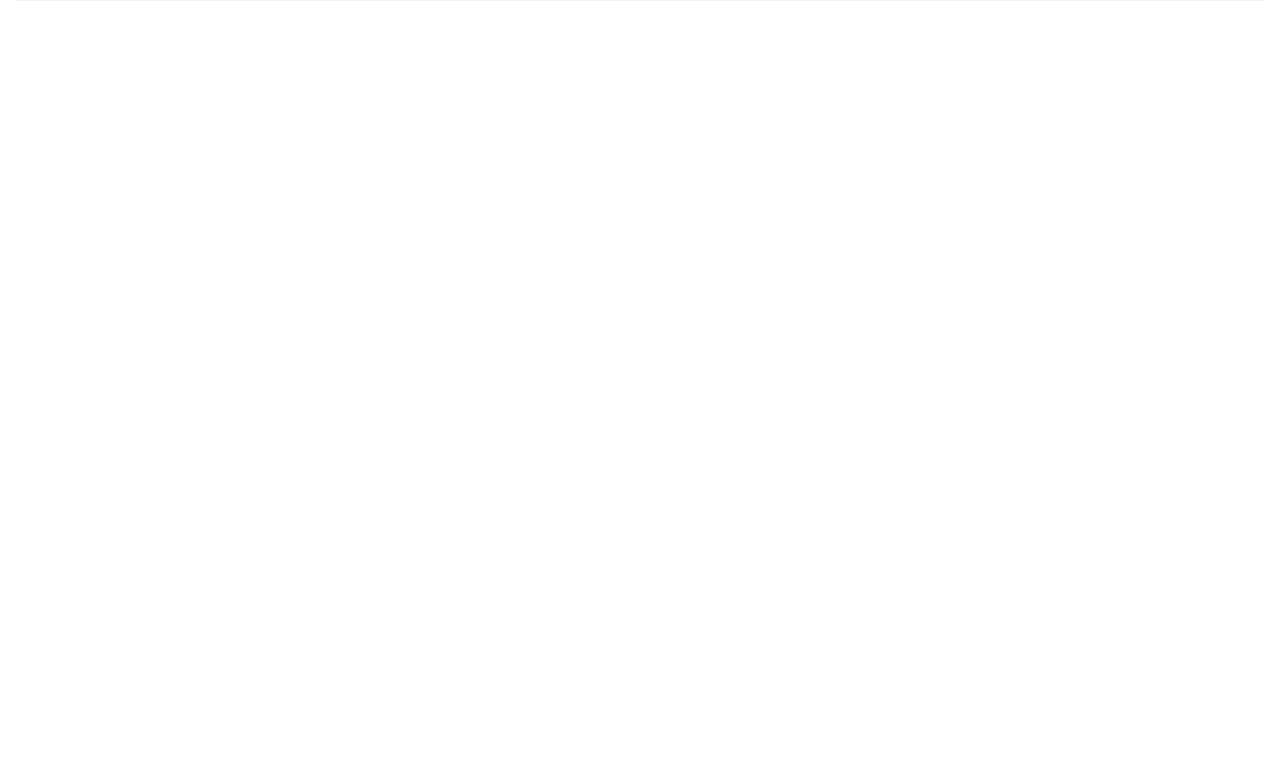
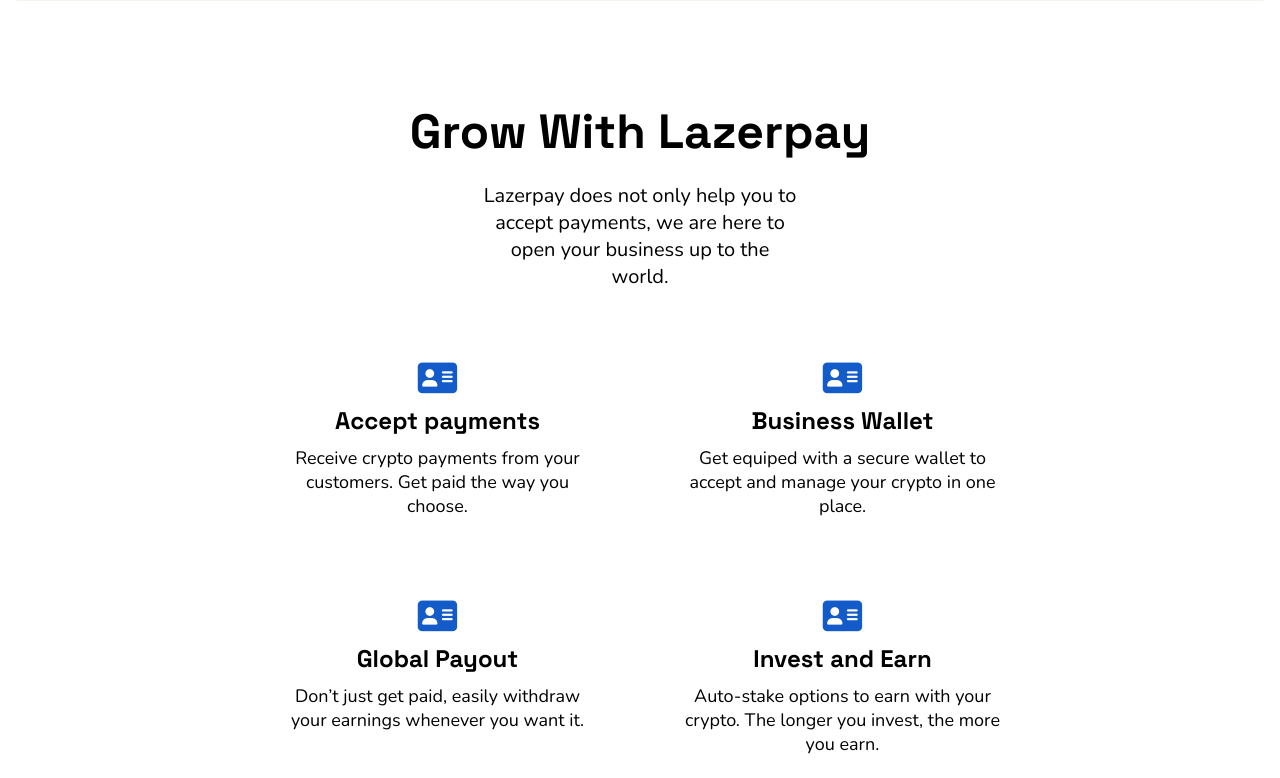
Before and after one commit to JayB-maker/lazerpay-clone, a React (Create React App) app: page / in a window 1280 px wide. Shown: the part 802-1580 px from the top of the page. Before the commit the page ends 803 px from the top, so only its background shows below. Built offline with nearby package versions, Linux system fonts and the light colour scheme.

Commit message:
third commit

```diff
--- a/src/Pages/HomePage.jsx
+++ b/src/Pages/HomePage.jsx
@@ -15,7 +15,7 @@
     <>
       <Header />
       <HeroSection />
-      {/* <GrowWithLazerPay /> */}
+      <GrowWithLazerPay />
       {/* <PowerOfCrypto /> */}
       {/* <AcceptPayment /> */}
       {/* <AllInOne /> */}
--- a/src/components/homePage/GrowWithLazerPay/index.jsx
+++ b/src/components/homePage/GrowWithLazerPay/index.jsx
@@ -1,7 +1,117 @@
 import React from "react";
+import styled from "styled-components";
+import { growWithLazerPayDetails } from "../../../data/data";
+
+const GrowContainer = styled.div`
+  display: flex;
+  flex-direction: column;
+  align-items: center;
+  padding: 100px;
+  gap: 70px;
+
+  @media screen and (max-width: 1024px) {
+    padding: 50px;
+  }
+`;
+const GrowTitleText = styled.h3`
+  font-family: "space grotesk", san serif;
+  font-size: 48px;
+  font-weight: 700;
+
+  @media screen and (max-width: 600px) {
+    font-size: 30px;
+  }
+`;
+const GrowText = styled.p`
+  padding: 0 380px;
+  font-size: 20px;
+  text-align: center;
+
+  @media screen and (max-width: 1024px) {
+    padding: 0 80px;
+    font-size: 15px;
+  }
+  @media screen and (max-width: 1024px) {
+    padding: 0;
+    font-size: 14px;
+  }
+`;
+const GrowHeading = styled.div`
+  display: flex;
+  flex-direction: column;
+  align-items: center;
+  gap: 20px;
+
+  @media screen and (max-width: 600px) {
+    gap: 10px;
+  }
+`;
+const GrowBody = styled.div`
+  display: flex;
+  flex-wrap: wrap;
+  justify-content: center;
+  gap: 80px;
+`;
+const GrowCard = styled.div`
+  width: 325px;
+  display: flex;
+  flex-direction: column;
+  gap: 10px;
+  align-items: center;
+
+  i {
+    color: ${(props) => props.theme.accent};
+    font-size: 35px;
+  }
+
+  @media screen and (max-width: 1024px) {
+    width: 260px;
+  }
+  @media screen and (max-width: 600px) {
+    width: 280px;
+  }
+`;
+const GrowCardHeading = styled.h3`
+  font-family: "space grotesk", san serif;
+  font-size: 24px;
+  font-weight: 700;
+  text-align: center;
+`;
+const GrowCardBody = styled.p`
+  font-size: 18px;
+  text-align: center;
+
+  @media screen and (max-width: 1024px) {
+    font-size: 15px;
+  }
+  @media screen and (max-width: 600px) {
+    font-size: 14px;
+  }
+`;
 
 const GrowWithLazerPay = () => {
-  return <></>;
+  return (
+    <>
+      <GrowContainer>
+        <GrowHeading>
+          <GrowTitleText>Grow With Lazerpay</GrowTitleText>
+          <GrowText>
+            Lazerpay does not only help you to accept payments, we are here to
+            open your business up to the world.
+          </GrowText>
+        </GrowHeading>
+        <GrowBody>
+          {growWithLazerPayDetails.map((item, key) => (
+            <GrowCard key={key}>
+              <i className={item.icon} />
+              <GrowCardHeading>{item.subject}</GrowCardHeading>
+              <GrowCardBody>{item.details}</GrowCardBody>
+            </GrowCard>
+          ))}
+        </GrowBody>
+      </GrowContainer>
+    </>
+  );
 };
 
 export default GrowWithLazerPay;
--- a/src/components/ui/index.jsx
+++ b/src/components/ui/index.jsx
@@ -73,6 +73,7 @@
   position: relative;
   width: 100%;
   box-shadow: 0 -3px 20px rgb(179, 179, 179);
+  margin-top: -30px;
 
   &::before {
     content: "";
@@ -91,7 +92,7 @@
   position: absolute;
   right: 50%;
   transform: translateX(55%);
-  top: -5px;
+  top: 20px;
 `;
 
 export const NavItem = styled.div`
```
